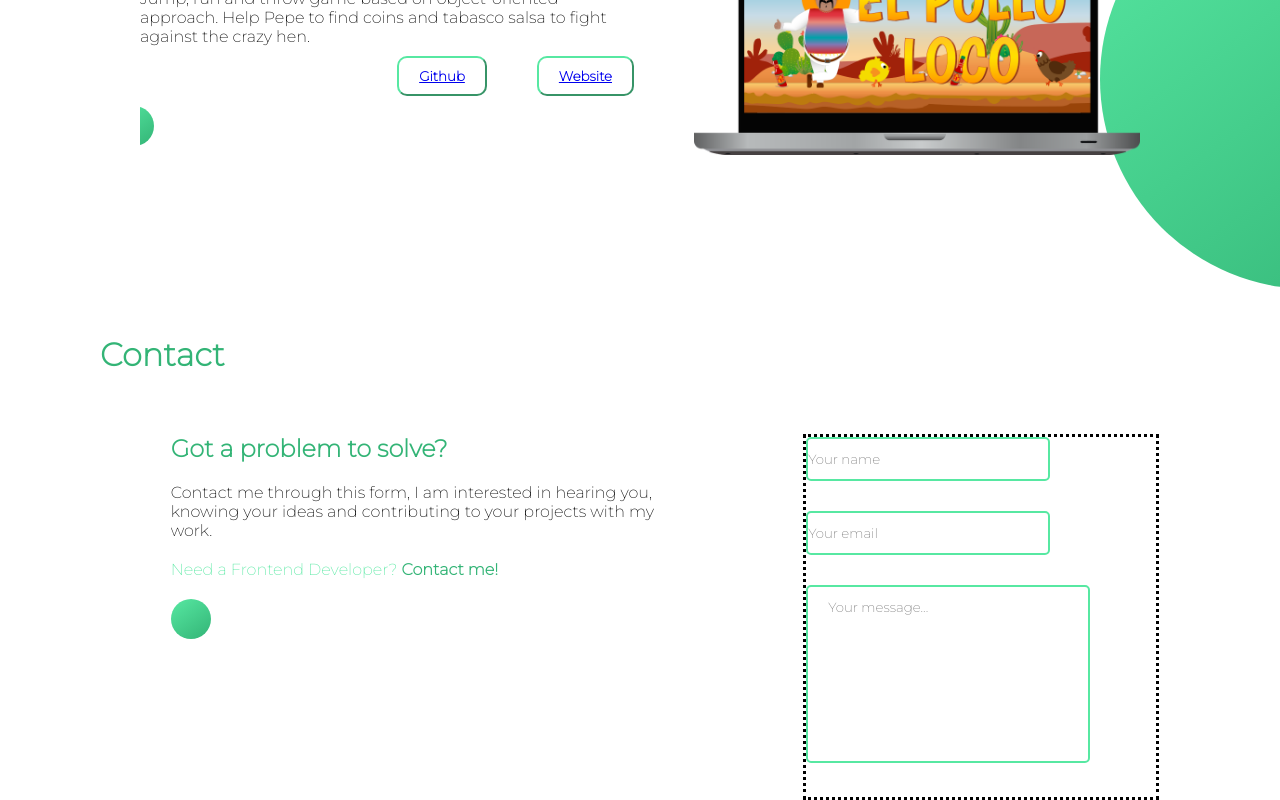
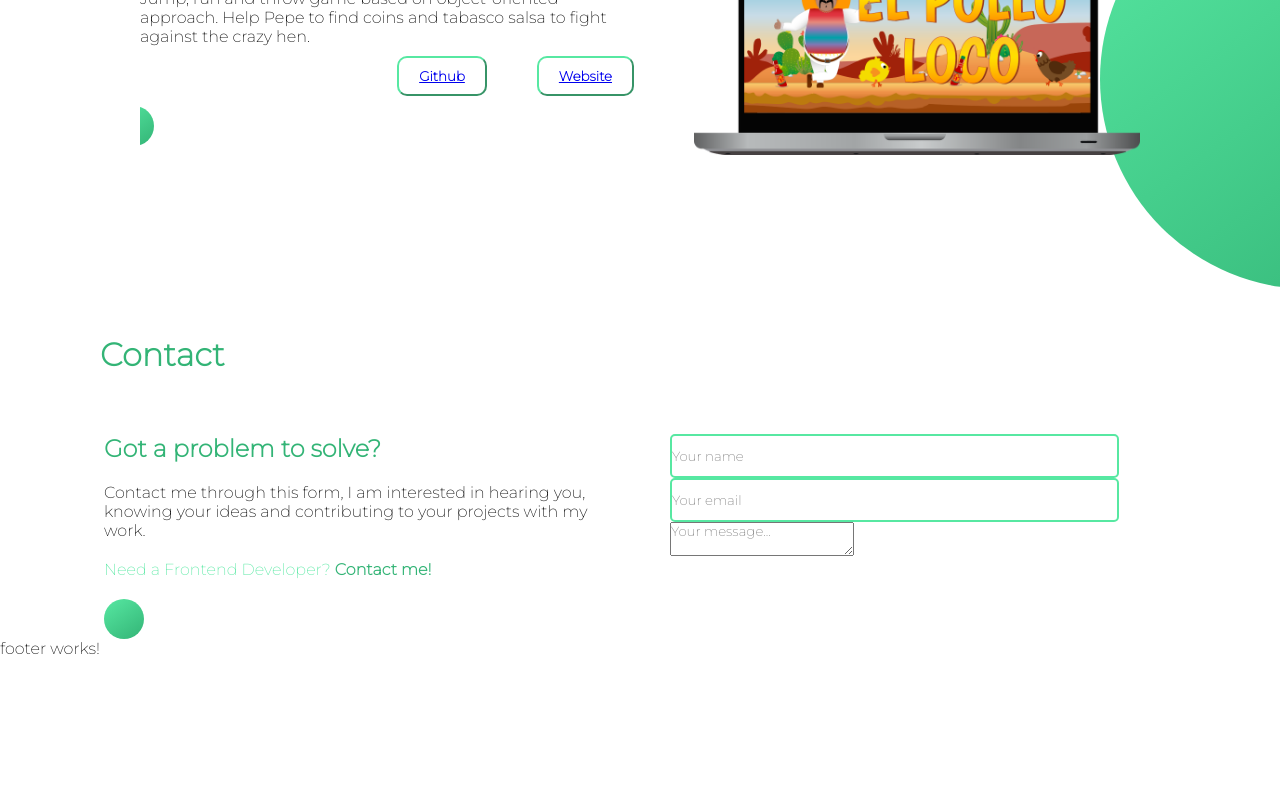
Before and after one commit to Ronin95/portfolio, an Angular app: page / in a window 1280 px wide. Shown: the part 2560-3360 px from the top of the page. After the commit the page ends 3218 px from the top, so only its background shows below. Built offline with nearby package versions, Linux system fonts and the light colour scheme.

Commit message:
working on contact form - created footer component

```diff
--- a/src/app/app.component.html
+++ b/src/app/app.component.html
@@ -4,4 +4,5 @@
   <app-skill-set></app-skill-set>
   <app-projects></app-projects>
   <app-contact-form></app-contact-form>
+  <app-footer></app-footer>
 </div>
--- a/src/app/app.module.ts
+++ b/src/app/app.module.ts
@@ -7,6 +7,7 @@ import { IntroTextComponent } from './intro-text/intro-text.component';
 import { SkillSetComponent } from './skill-set/skill-set.component';
 import { ProjectsComponent } from './projects/projects.component';
 import { ContactFormComponent } from './contact-form/contact-form.component';
+import { FooterComponent } from './footer/footer.component';
 
 @NgModule({
   declarations: [
@@ -15,7 +16,8 @@ import { ContactFormComponent } from './contact-form/contact-form.component';
     IntroTextComponent,
     SkillSetComponent,
     ProjectsComponent,
-    ContactFormComponent
+    ContactFormComponent,
+    FooterComponent
   ],
   imports: [
     BrowserModule,
--- a/src/app/contact-form/contact-form.component.html
+++ b/src/app/contact-form/contact-form.component.html
@@ -9,20 +9,12 @@
             <p style="color: var(--color1)">Need a Frontend Developer? <strong style="color: var(--color2)" href="mailto:n.badjevic@gmail.com">Contact me!</strong></p>
             <figure class="form-circle"></figure>
         </div>
-        <div>
-            <form>
-                <ul class="input-form">
-                    <li>
-                      <input type="text" id="name" name="user_name" placeholder="Your name" />
-                    </li>
-                    <li>
-                      <input type="email" id="mail" name="user_email" placeholder="Your email" />
-                    </li>
-                    <li>
-                      <textarea id="msg" name="user_message" placeholder="Your message..."></textarea>
-                    </li>
-                  </ul>
-            </form>
-        </div>
+        <form>
+          <div>
+            <input type="text" id="name" name="user_name" placeholder="Your name" />
+            <input type="email" id="mail" name="user_email" placeholder="Your email" />
+            <textarea id="msg" name="user_message" placeholder="Your message..."></textarea>
+          </div>
+        </form>
     </div>
 </div>
--- a/src/app/contact-form/contact-form.component.scss
+++ b/src/app/contact-form/contact-form.component.scss
@@ -23,15 +23,6 @@
     gap: 20px;
 }
 
-.input-form {
-    border-style: dotted;
-    padding-right: 50px;
-    width: 300px;
-}
-
-.input-form li {
-    padding-bottom: 30px;
-}
 
 input[type=text], input[type=email] {
     width: 80%;
@@ -39,12 +30,3 @@ input[type=text], input[type=email] {
     border-radius: 5px;
     height: 40px;
 }
-
-textarea {
-    width: 80%;
-    height: 150px;
-    padding: 12px 20px;
-    border: 2px solid var(--color1);
-    border-radius: 5px;
-    resize: none;
-}
--- /dev/null
+++ b/src/app/footer/footer.component.html
@@ -0,0 +1 @@
+<p>footer works!</p>
```
Also changed, not shown: src/app/footer/footer.component.ts (added, +10 -0 lines), src/app/footer/footer.component.scss (added), 1 other file (tests, documents, lock files or other folders).
